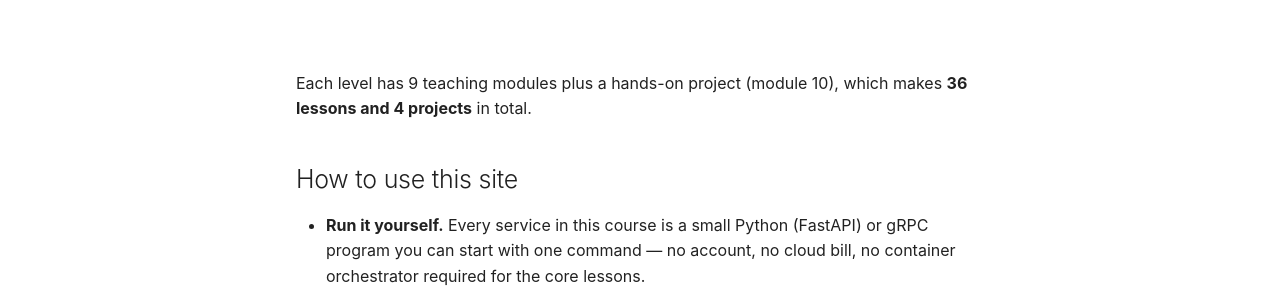
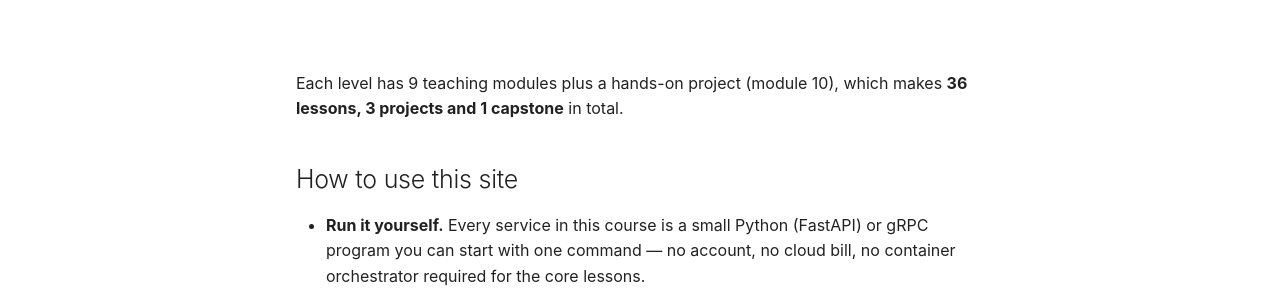
Before and after one commit to SIGILIPELLI/microservices-mastery-path, an MkDocs documentation site: the page built from docs/index.md, in a window 1280 px wide and 900 px high, scrolled down 758 px. Shown: the part 187-478 px from the top of the window. Built offline with MkDocs 1.6.1 and Material for MkDocs 9.7.7, drawn with Linux system fonts in a browser that asks for light colours; comment, search, counter and statistics services are not loaded.

Commit message:
Course description and counts state lessons, projects and capstone from the registry
Co-Authored-By: Claude Sonnet 5.5 <noreply@anthropic.com>

```diff
--- a/docs/index.md
+++ b/docs/index.md
@@ -1,6 +1,6 @@
 ---
 title: "Free Microservices Architecture Course: Decomposition, Sagas, Resilience & Service Mesh"
-description: "Free microservices course: 36 lessons and 4 projects on decomposition, sagas, data ownership, circuit breakers, service mesh, and migrating a monolith."
+description: "Free microservices course: 36 lessons, 3 projects and 1 capstone on decomposition, sagas, data ownership, circuit breakers, service mesh, and migrating a monolith."
 ---
 
 # Microservices Mastery Path
@@ -35,7 +35,7 @@ keep it resilient once it's split.
 | **3 · Resilience & Service Mesh** | Circuit breakers, retries/timeouts/backoff, bulkheads, rate limiting, the sidecar pattern, mTLS, distributed tracing, contract testing | 10 | Build services that fail safely and recover on their own |
 | **4 · Organizing, Migrating & Operating Microservices** | Strangler fig migration, team topologies, versioning, deployment strategies, observability, anti-patterns, when *not* to use microservices | 10 | Plan a real monolith-to-microservices migration |
 
-Each level has 9 teaching modules plus a hands-on project (module 10), which makes **36 lessons and 4 projects** in total.
+Each level has 9 teaching modules plus a hands-on project (module 10), which makes **36 lessons, 3 projects and 1 capstone** in total.
 
 ## How to use this site
 
```
